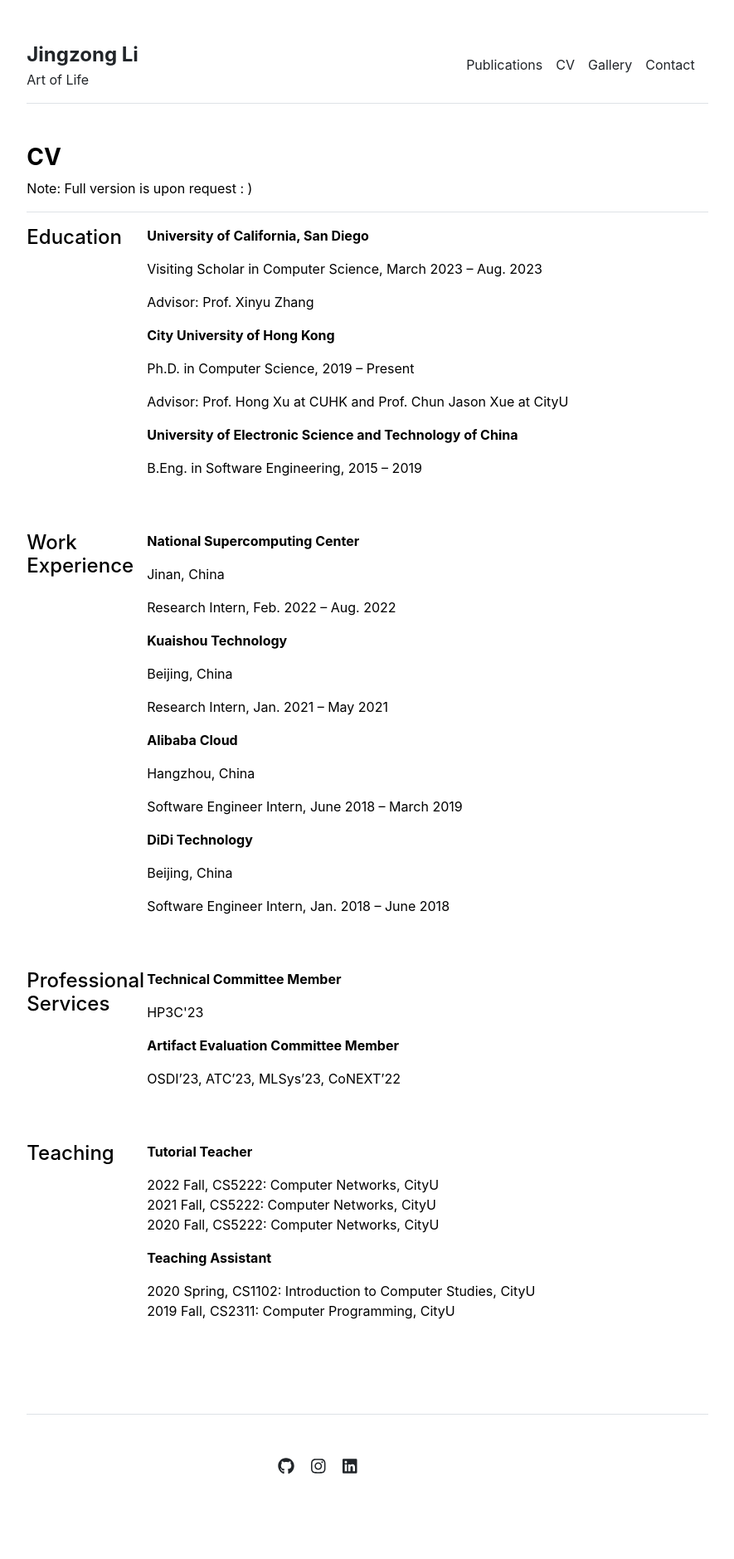
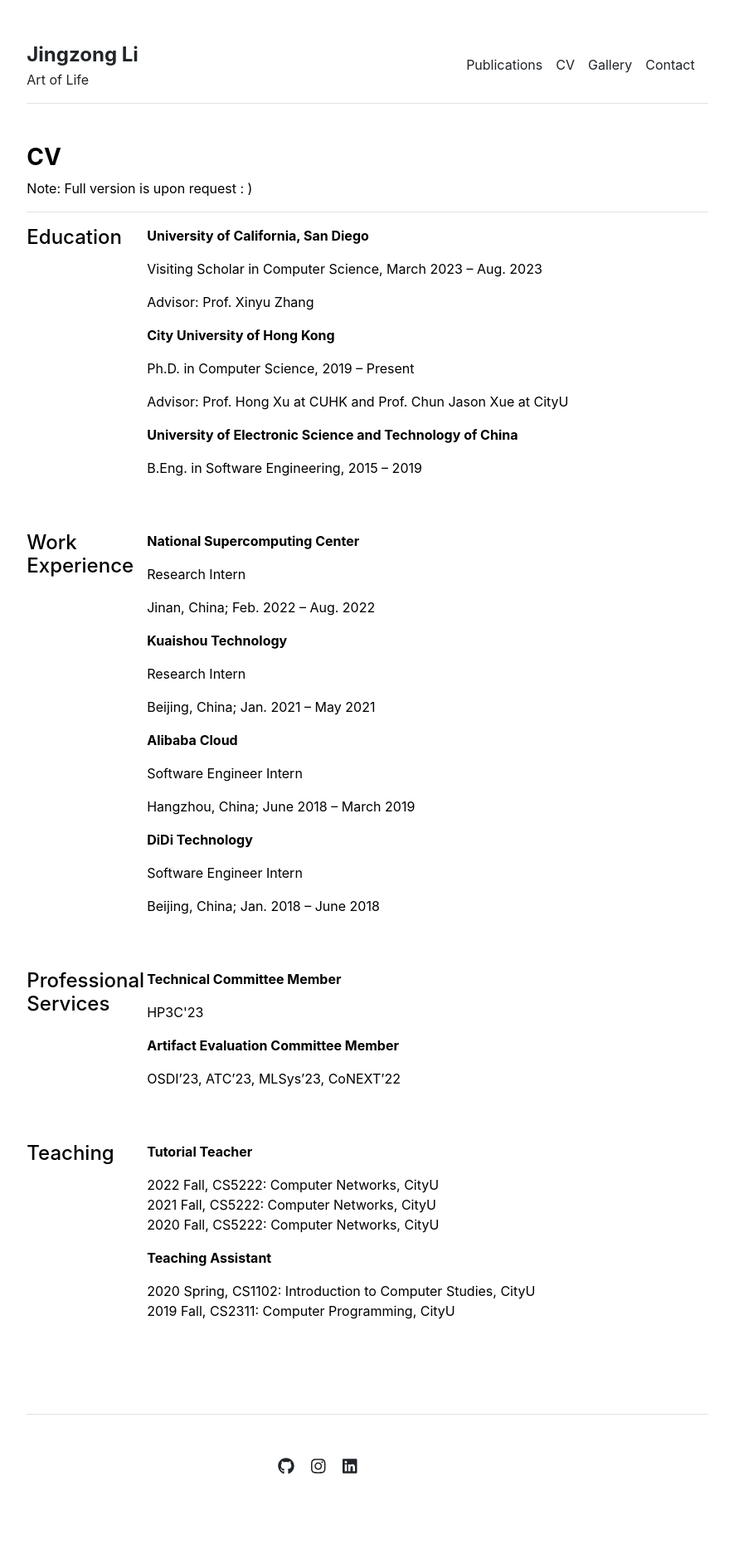
Before and after one commit to kanonjz/academic, a Jekyll site: the page built from cv.md, in a window 1280 px wide. Shown: the whole page at 83% size, without its empty margins (197-1082 px from the left). Built offline with Jekyll 4.4.1, drawn with Linux system fonts in a browser that asks for light colours.

Commit message:
update cv layout

```diff
--- a/_layouts/cv.html
+++ b/_layouts/cv.html
@@ -29,8 +29,8 @@ layout: default
       <div class="col-md-10">
         {% for section in site.data.cv.work-experience %}
           <p class="fw-bold">{{ section.description }}</p>
-          <p>{{ section.location }}</p>
-          <p>{{ section.title }}, {{ section.period }}</p>
+          <p>{{ section.title }}</p>
+          <p>{{ section.location }}; {{ section.period }}</p>
         {% endfor %}
       </div>
     </div>
```
